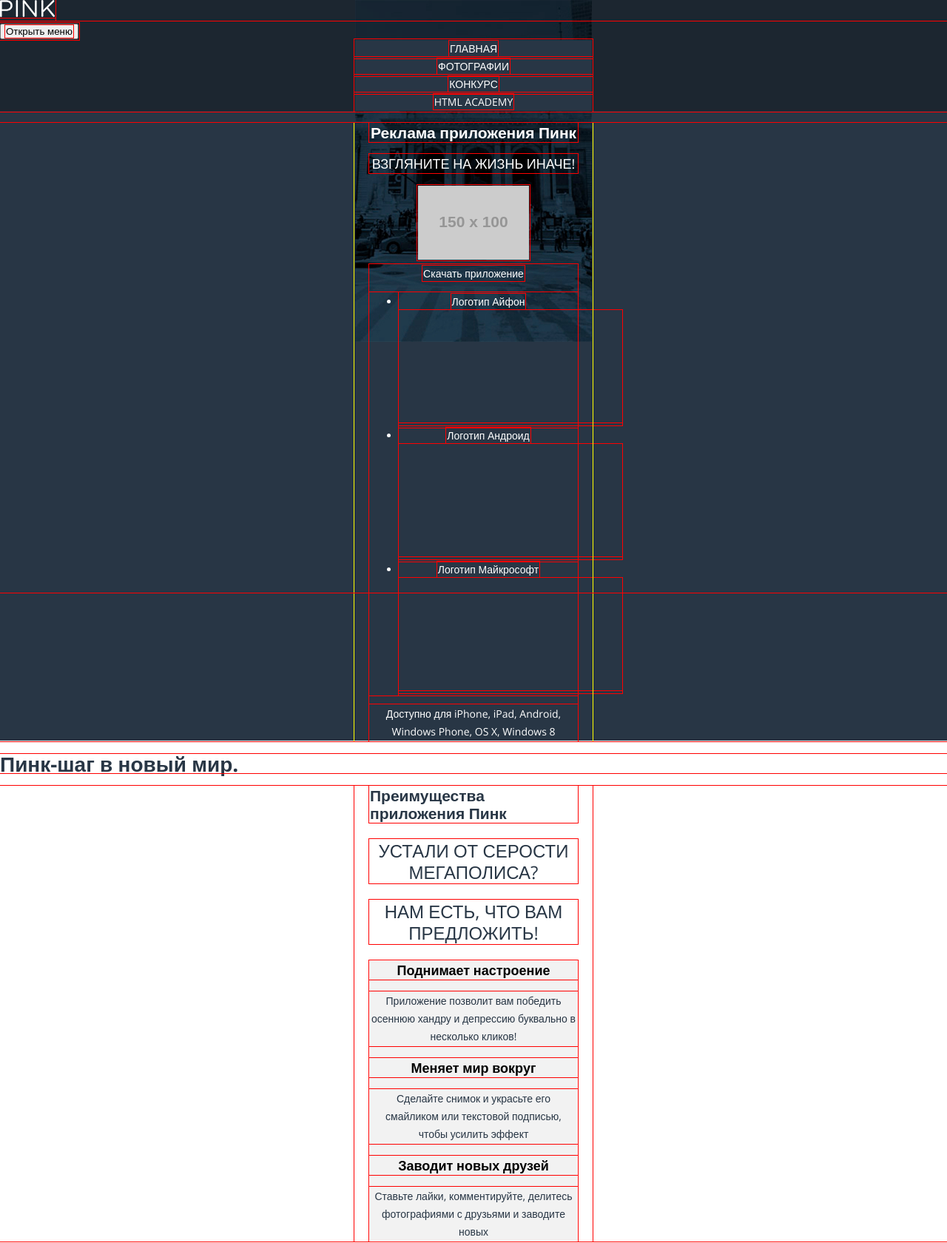
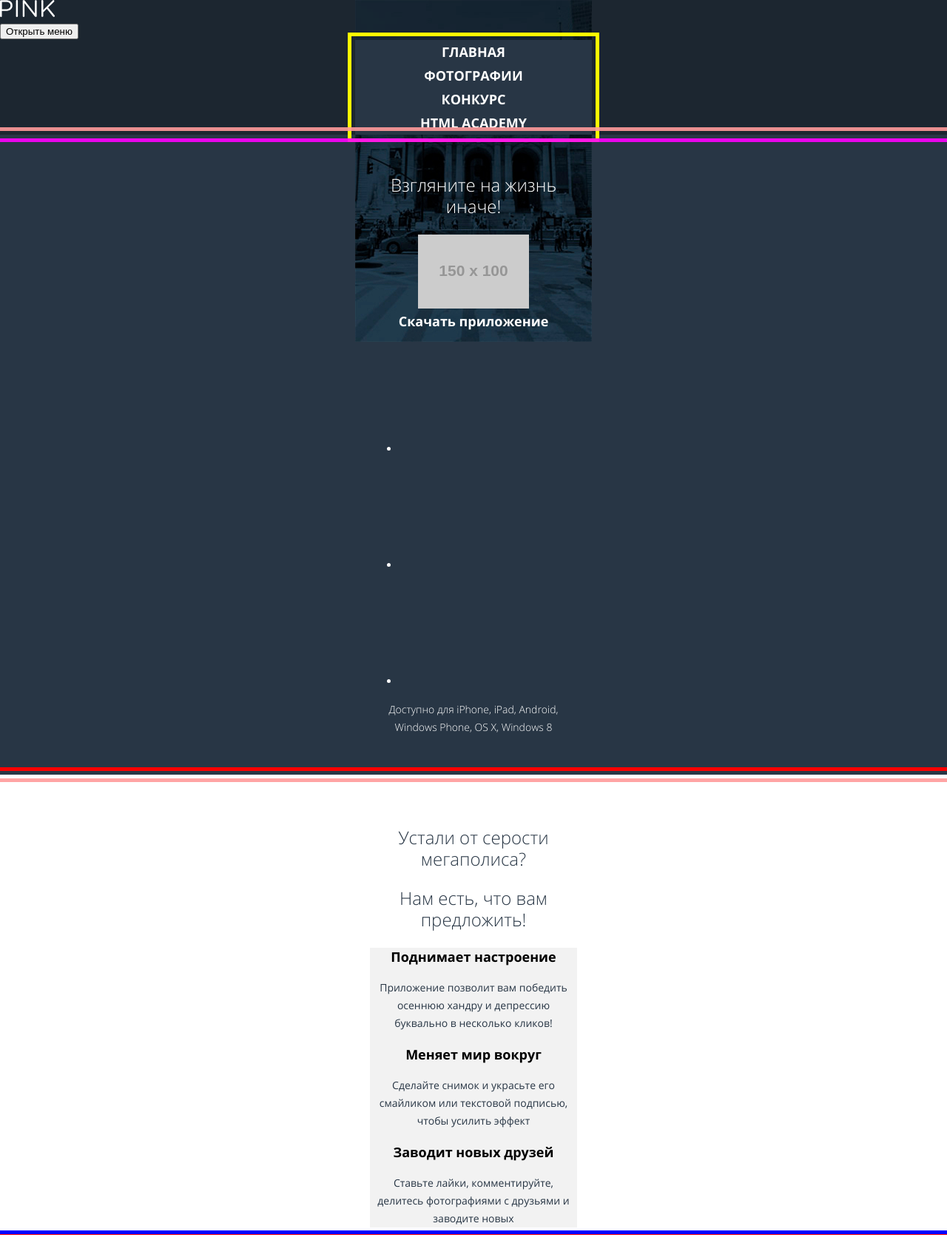
Before and after one commit to SergeiFursov/1008843-pink-21, a website: page source/index.html in a window 1280 px wide. Shown: the top 1680 px of the page at 74% size. Drawn offline with nearby package versions, Linux system fonts and the light colour scheme; files that its build step writes are made by us from their sources; placeholder pictures from the web are drawn by us.

Commit message:
Стилизация главной страницы

```diff
--- a/source/index.html
+++ b/source/index.html
@@ -9,15 +9,15 @@
 <body class="page__body">
 <header class="page-header">
   <div class="page-header__menu">
-    <a>
-      <img class="page-header__logo-image" src="img/pink.png" width="74" height="23" alt="Слово Пинк">
+    <a class="page-header__logo-image">
+      <img src="img/pink.png" width="74" height="23" alt="Слово Пинк">
     </a>
     <nav class="main-navigation">
       <button class="main-navigation__toggle" type="button">
         <span>Открыть меню</span>
       </button>
       <div class="main-navigation__wrapper">
-        <ul class="visually-hidden main-navigation__list site-list">
+        <ul class="main-navigation__list site-list">
           <li class="site-list__item site-list__item--active">
             <a class="site-list__link">Главная</a>
           </li>
@@ -167,10 +167,7 @@
   <section class="contacts">
     <div class="contacts__wrapper">
       <h2 class="visually-hidden">Контактная информация</h2>
-      <p class="contacts__intro">
-        Остались вопросы?<br>
-        Свяжитесь с нами!
-      </p>
+      <p class="contacts__intro">Остались вопросы? Свяжитесь с нами!</p>
       <div class="contacts__list">
         <div class="contacts__item">
           <b class="contacts__title">Звоните:</b>
--- a/source/less/blocks/advantages.less
+++ b/source/less/blocks/advantages.less
@@ -1,13 +1,13 @@
+//Advantages
+
+.advantages {
+  padding-top: 46px;
+  outline: 5px solid red;
+  outline-offset: 5px;
+}
+
 .advantages__wrapper {
   .wrapper();
-}
-
-.advantages__text {
-  font-size: @fs-large;
-  line-height: 29px;
-  font-weight: @fw-small;
-  text-align: center;
-  text-transform: uppercase;
 }
 
 .advantages__list {
@@ -22,7 +22,14 @@
 }
 
 .advantages__title {
+  font-weight: @fw-large;
   font-size: @fs-medium;
-  font-weight: @fw-large;
   color: @basic-black;
 }
+
+.advantages__text {
+  font-weight: @fw-small;
+  font-size: @fs-large;
+  line-height: 29px;
+  text-align: center;
+}
--- a/source/less/blocks/app.less
+++ b/source/less/blocks/app.less
@@ -1,16 +1,27 @@
 .application {
+  padding: 29px 0 38px 0;
   color: @basic-white;
   text-align: center;
+  outline: 5px solid rgba(255, 155, 155, 0.9);
+  outline-offset: 5px;
 }
 
 .application-wrapper {
   .wrapper();
-  outline: 1px solid yellow;
-  outline-offset: 1px;
 }
 
 .application__slogan {
-  /*color: @basic-white;*/
+  font-weight: @fw-small;
+  font-size: @fs-large;
+  line-height: 29px;
+}
+
+.application__button {
+  font-weight: @fw-large;
   font-size: @fs-medium;
-  text-transform: uppercase;
+  line-height: @lh-small;
 }
+
+.application__text {
+  font-weight: @fw-small;
+}
--- a/source/less/blocks/contacts.less
+++ b/source/less/blocks/contacts.less
@@ -1,7 +1,10 @@
 //Contacts
 
 .contacts {
+  padding: 50px 0 41px 0;
   text-align: center;
+  outline: 5px solid crimson;
+  outline-offset: 5px;
 }
 
 .contacts__wrapper {
@@ -9,7 +12,8 @@
 }
 
 .contacts__intro {
-  font-size: @fs-medium;
+  font-weight: @fw-small;
+  font-size: @fs-large;
   line-height: 29px;
 }
 
--- a/source/less/blocks/footer.less
+++ b/source/less/blocks/footer.less
@@ -1,5 +1,15 @@
 //Footer
+
+.page-footer {
+  padding: 41px 0 51px 0;
+  outline: 5px solid navy;
+  outline-offset: 5px;
+}
 
 .page-footer__wrapper {
   .wrapper();
 }
+
+.copyright__text {
+  line-height: @lh-small;
+}
--- a/source/less/blocks/header.less
+++ b/source/less/blocks/header.less
@@ -1,5 +1,5 @@
 .page-header {
-  background-image: url("../../img/back-mobile.jpg");
+  background-image: url("../img/back-mobile.jpg");
   background-repeat: no-repeat;
   background-position: top center;
   background-color: @basic-navy-blue;
@@ -11,4 +11,6 @@
 
 .page-header__menu {
   background-color: @special-black;
+  outline: 5px solid rgba(255, 0, 255, 0.9);
+  outline-offset: 5px;
 }
--- a/source/less/blocks/map.less
+++ b/source/less/blocks/map.less
@@ -2,6 +2,8 @@
 
 .map {
   background-color: @basic-smoky-white;
+  outline: 5px solid green;
+  outline-offset: 5px;
 }
 
 .map-wrapper {
--- a/source/less/blocks/nav.less
+++ b/source/less/blocks/nav.less
@@ -11,16 +11,19 @@
   margin: 0;
   padding: 0;
   list-style: none;
+  outline: 5px solid yellow;
+  outline-offset: 5px;
 }
 
 
 .site-list__item {
   background-color: @basic-navy-blue;
   text-align: center;
-  /*outline: 1px solid yellow;
-  outline-offset: 1px;*/
 }
 
 .site-list__link {
+  font-weight: @fw-large;
+  font-size: @fs-medium;
+  line-height: 32px;
   text-transform: uppercase;
 }
--- a/source/less/blocks/page.less
+++ b/source/less/blocks/page.less
@@ -2,6 +2,7 @@
   height: 100vh;
   font-family: "Open Sans", "Arial", sans-serif;
   font-style: normal;
+  font-weight: @fw-medium;
   font-size: @fs-small;
   line-height: @lh-medium;
 }
--- a/source/less/blocks/reviews.less
+++ b/source/less/blocks/reviews.less
@@ -1,7 +1,10 @@
 //Reviews
 
 .reviews {
+  padding: 50px 0 60px 0;
   text-align: center;
+  outline: 5px solid blue;
+  outline-offset: 5px;
 }
 
 .reviews__wrapper {
@@ -15,8 +18,8 @@
 .reviews__author-name {
   color: @basic-black;
   font-style: normal;
+  font-weight: @fw-large;
   font-size: @fs-medium;
-  font-weight: @fw-large;
   line-height: @lh-large;
 }
 
--- a/source/less/blocks/tariffs.less
+++ b/source/less/blocks/tariffs.less
@@ -1,8 +1,10 @@
 // Tariffs
 
 .tariffs {
-
+  padding: 83px 0 49px 0;
   background-color: @basic-smoky-white;
+  outline: 5px solid blueviolet;
+  outline-offset: 5px;
 }
 
 .tariffs__wrapper {
@@ -15,11 +17,17 @@
 }
 
 .tariffs__name {
-  color: @basic-white;
   font-weight: @fw-large;
   font-size: 16px;
   line-height: @lh-large;
   text-transform: uppercase;
+  color: @basic-white;
+}
+
+.tariffs__price {
+  font-weight: @fw-small;
+  font-size: @fs-medium;
+  line-height: @lh-large;
 }
 
 .tariffs_tuning {
--- a/source/less/global/fonts.less
+++ b/source/less/global/fonts.less
@@ -1,19 +1,27 @@
 @font-face {
-  font-family: "Open Sans", sans-serif;
-  font-weight: normal;
+  font-family: "Open Sans";
+  font-weight: 300;
   font-style: normal;
   font-display: swap;
-  src:
-    url("../../fonts/opensans.woff") format("woff"),
-    url("../../fonts/opensans.woff2") format("woff2");
+  src: url("../fonts/opensanslight.woff2") format("woff2"),
+    url("../fonts/opensanslight.woff") format("woff");
+}
+
+
+@font-face {
+  font-family: "Open Sans";
+  font-weight: 400;
+  font-style: normal;
+  font-display: swap;
+  src: url("../fonts/opensans.woff2") format("woff2"),
+    url("../fonts/opensans.woff") format("woff");
 }
 
 @font-face {
-  font-family: "Open Sans", sans-serif;
-  font-weight: bold;
+  font-family: "Open Sans";
+  font-weight: 700;
   font-style: normal;
   font-display: swap;
-  src:
-    url("../../fonts/opensans.woff") format("woff"),
-    url("../../fonts/opensans.woff2") format("woff2");
+  src: url("../fonts/opensansbold.woff2") format("woff2"),
+    url("../fonts/opensansbold.woff") format("woff");
 }
--- a/source/less/global/global.less
+++ b/source/less/global/global.less
@@ -1,9 +1,3 @@
-
-* {
-  outline: 1px solid red;
-  outline-offset: 1px;
-}
-
 .page__body a {
   color: @basic-white;
   text-decoration: none;
@@ -14,7 +8,6 @@ img {
   height: auto;
 }
 
-/*
 .visually-hidden {
   position: absolute;
   width: 1px;
@@ -27,4 +20,3 @@ img {
   clip: rect(0 0 0 0);
   overflow: hidden;
 }
-*/
--- a/source/less/global/variables.less
+++ b/source/less/global/variables.less
@@ -16,6 +16,7 @@
 @fs-medium: 18px;
 @fs-large: 24px;
 
+@lh-small: 18px;
 @lh-medium: 24px;
 @lh-large: 30px;
 
--- a/source/less/mixin.less
+++ b/source/less/mixin.less
@@ -1,3 +1,4 @@
+// Contacts
 
 .wrapper() {
   width: 280px;
@@ -16,7 +17,7 @@
   margin: 0;
   padding: 0;
   font-weight: @fw-small;
-  font-size: @fs-medium;
+  font-size: @fs-large;
   line-height: 33px;
   color: @basic-purplish-red;
   text-align: center;
```
Also changed, not shown: source/form.html (+14 -0 lines).
